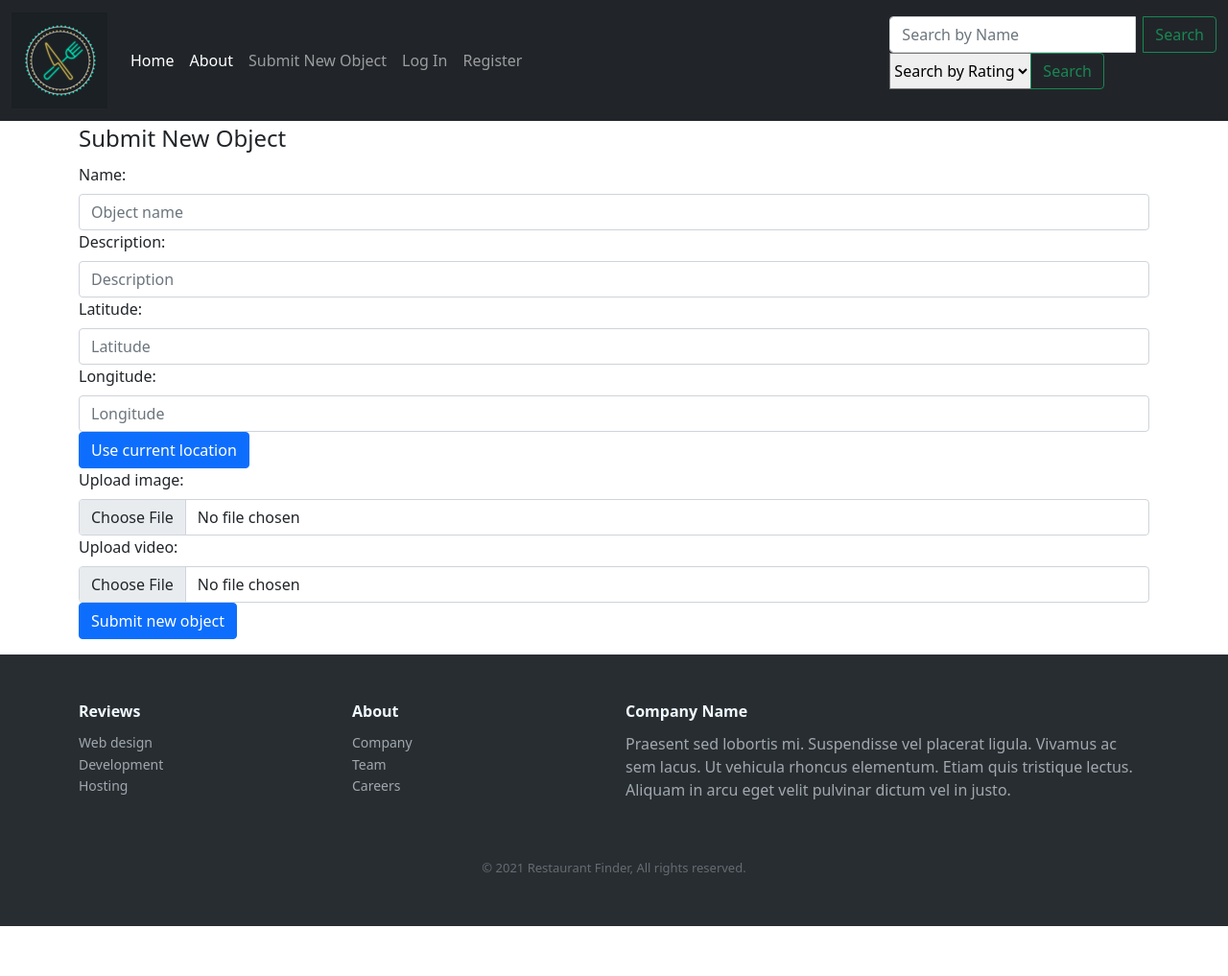
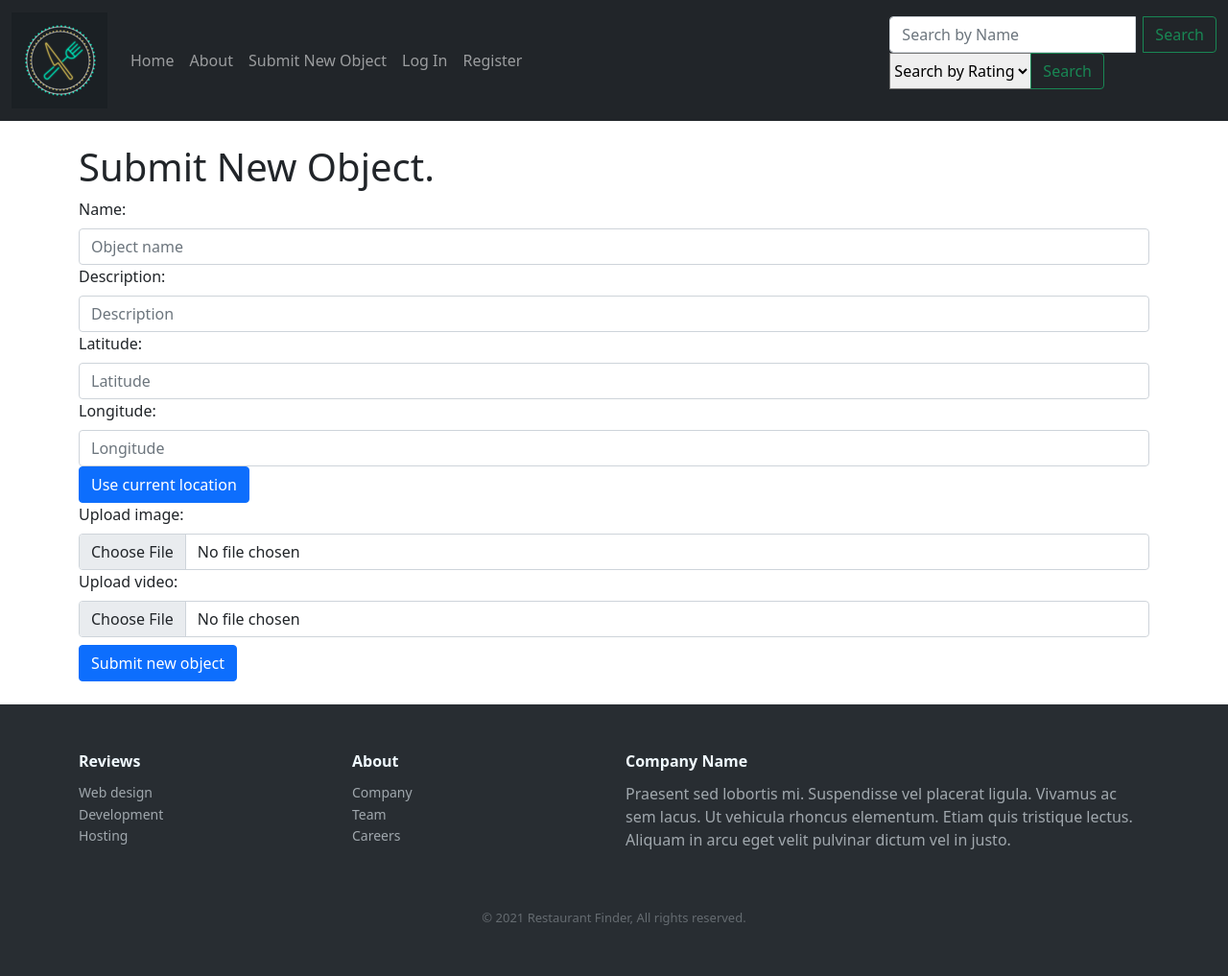
Before and after one commit to declan-wu/4ww3-project1, a PHP site: page /submission.php in a window 1280 px wide. Shown: the whole page at 96% size. Before the commit the page ends 965 px from the top, so only its background shows below. Run offline with PHP 8.4, Linux system fonts and the light colour scheme.

Commit message:
small style fixes

```diff
--- a/about.php
+++ b/about.php
@@ -14,7 +14,7 @@
 
   <!-- Header Include -->
   <?php include ("./includes/header.php")?>
-  <div class="container" id="welcomeMsg" style="margin-bottom:50%; margin-top:2cm">
+  <div class="container" id="welcomeMsg" style="margin-bottom:50%; margin-top:1cm">
     <h1>Welcome to Restaurant Finder.</h1>
     <p>Created by: Jennifer Cheng, Declan Wu for 4WW3</p>
     <p>SPACE UNDERNEATH IS LEFT INTENTIONALLY BLANK</p>
--- a/includes/header.php
+++ b/includes/header.php
@@ -13,10 +13,10 @@
     <div class="collapse navbar-collapse" id="navbarSupportedContent">
       <ul class="navbar-nav me-auto mb-2 mb-lg-0">
         <li class="nav-item">
-          <a class="nav-link active" aria-current="page" href="./index.php">Home</a>
+          <a class="nav-link" aria-current="page" href="./index.php">Home</a>
         </li>
         <li class="nav-item">
-        <a class="nav-link active" aria-current="page" href="./about.php">About</a>
+        <a class="nav-link" aria-current="page" href="./about.php">About</a>
         </li>
         <li class="nav-item">
           <a class="nav-link" href="./submission.php">Submit New Object</a>
--- a/index.php
+++ b/index.php
@@ -20,7 +20,8 @@
     <!-- Mask the background so the search bar is easier to see -->
     <div class="mask" style="background-color: rgba(0,0,0,0.7);">
       <!-- Justify search bars to center -->
-      <div class="d-flex justify-content-center align-items-center h-100">
+      <div class="d-flex flex-column justify-content-center align-items-center h-100">
+        <h3 style="text-align: center; color: white">Restaurant Finder</h3>
         <form class="form-inline" action="results_page.php">
           <div class="input-group">
             <input class="form-control me-2" type="search" placeholder="Search by Name" aria-label="Search">
--- a/login.php
+++ b/login.php
@@ -16,7 +16,7 @@
   <?php include ("./includes/header.php")?>
 
   <!-- Container with form groups for logging in -->
-  <div class="container" id="registration-page">
+  <div class="container mt-4 mb-4" id="registration-page">
 
     <!-- Display error message if login failed -->
     <?php
@@ -41,7 +41,7 @@
 
       <!-- Submit button to login -->
       <input type="hidden" name="login_token" value="logintokentest1"/>
-      <button type="submit" value="Login" class="btn btn-primary">Login</button>
+      <button type="submit" value="Login" class="btn btn-primary mt-2">Login</button>
 
     </form>
 
--- a/registration.php
+++ b/registration.php
@@ -16,7 +16,7 @@
   <?php include ("./includes/header.php")?>
 
   <!-- Container with form groups for registering -->
-  <div class="container" id="registration-page">
+  <div class="container mt-4 mb-4" id="registration-page">
 
     <!-- Display error message if registration failed earlier -->
     <?php
@@ -62,6 +62,7 @@
       </div>
 
       <div class="row">
+       </br>
         <p>By creating an account you agree to our <a href="#">Terms of Service & Privacy Policy</a></p>
       </div>
 
@@ -77,7 +78,7 @@
 
       <!-- Submit button to register -->
       <input type="hidden" name="register_token" value="registertokentest1"/>
-      <button type="submit" value="Register" class="btn btn-primary">Register</button>
+      <button type="submit" value="Register" class="btn btn-primary mt-2">Register</button>
 
     </form>
   </div>
--- a/submission.php
+++ b/submission.php
@@ -14,9 +14,9 @@
   <!-- Header Include -->
   <?php include ("./includes/header.php")?>
 
-  <div class="container">
+  <div class="container mt-4 mb-4">
     <form>
-      <legend>Submit New Object</legend>
+      <h1>Submit New Object.</h1>
       <div class="form-group">
         <label for="object-name" class="form-label">Name:</label>
         <input type="text" class="form-control" placeholder="Object name" name="object-name" id="object-name" required>
@@ -49,7 +49,7 @@
         <input type="file" class="form-control" name="object-video" id="object-video" accept="video/*">
       </div>
 
-      <button type="submit" class="btn btn-primary">Submit new object</button>
+      <button type="submit" class="btn btn-primary mt-2">Submit new object</button>
     </form>
   </div>
 
```
